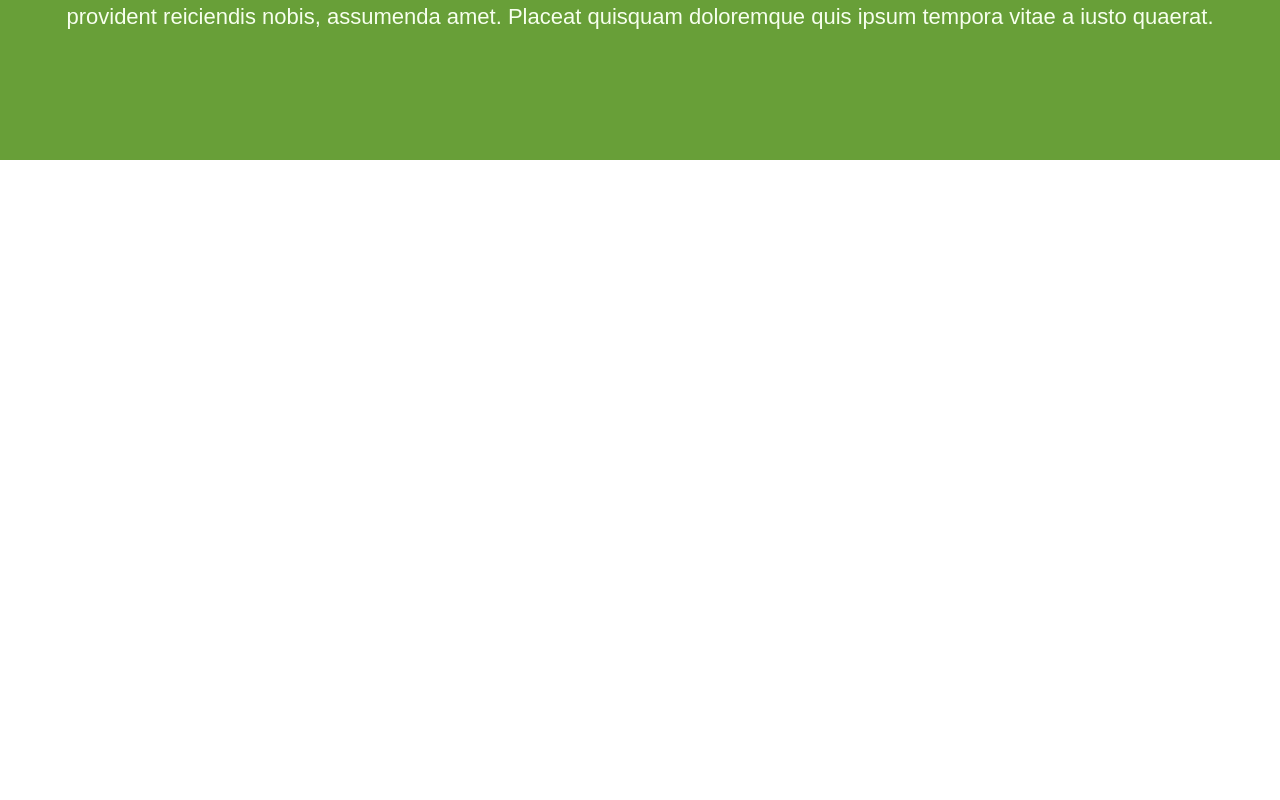
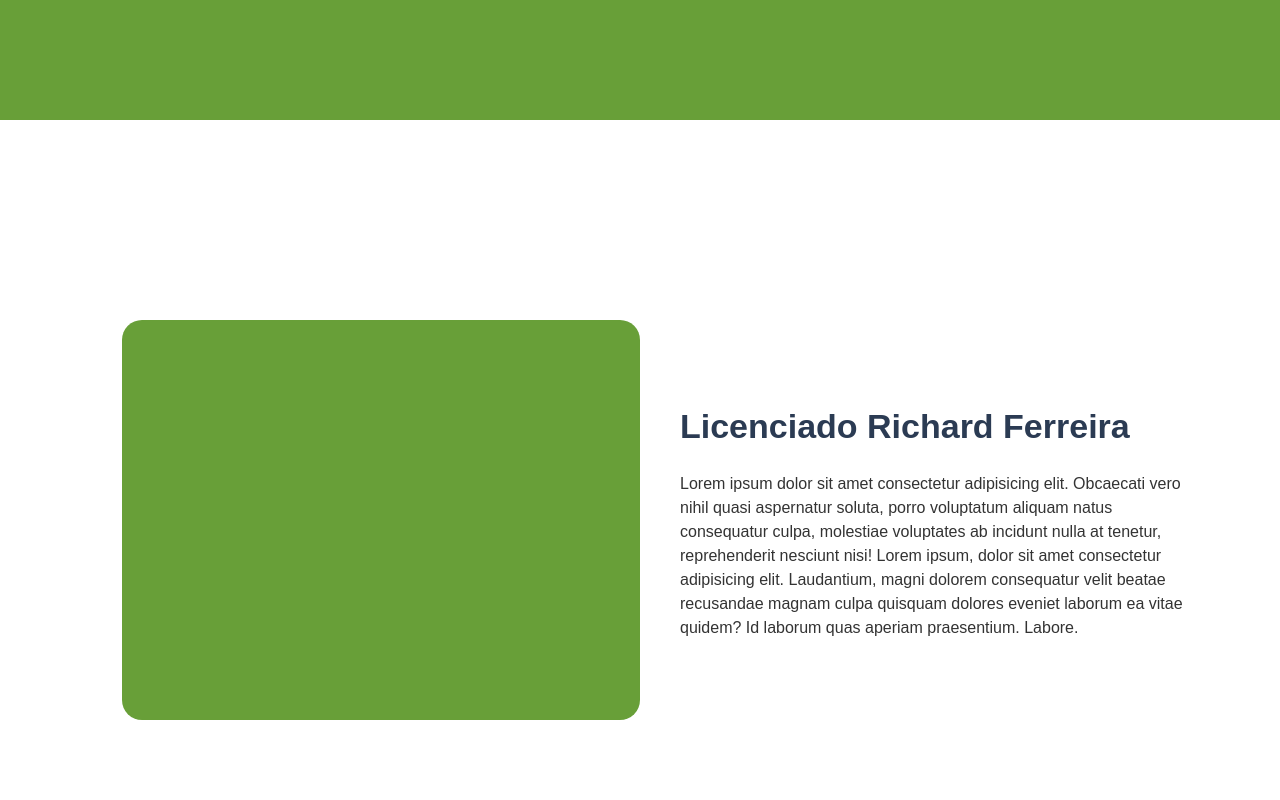
Before and after one commit to urielcamp/FisioSalinas-project, a React (Vite) app: page / in a window 1280 px wide. Shown: the part 1040-1840 px from the top of the page. Built offline with nearby package versions, Linux system fonts and the light colour scheme.

Commit message:
se implemento la seccion about, quedan cosas por mejorar

```diff
--- a/src/components/About.jsx
+++ b/src/components/About.jsx
@@ -3,7 +3,31 @@ import React from 'react'
 const About = () => {
   return (
     <section id='about' className='about-Container'>
-      <article className='physicalTerapy-container'>
+
+      <article className='about'>
+
+        <div className='container-img'>
+
+          <img src="" alt="" />
+
+        </div>
+
+        <div className='container-textAbout'>
+
+          <h2 className='title-about'>
+            Licenciado Richard Ferreira
+          </h2>
+
+          <p className='text-about'>
+            Lorem ipsum dolor sit amet consectetur adipisicing elit. Obcaecati vero nihil quasi aspernatur soluta,
+            porro voluptatum aliquam natus consequatur culpa,
+            molestiae voluptates ab incidunt nulla at tenetur, reprehenderit nesciunt nisi!
+            Lorem ipsum, dolor sit amet consectetur adipisicing elit. Laudantium, magni dolorem consequatur velit
+            beatae recusandae magnam culpa quisquam dolores eveniet laborum ea vitae quidem?
+            Id laborum quas aperiam praesentium. Labore.
+          </p>
+
+        </div>
 
       </article>
 
--- a/src/style/_about.scss
+++ b/src/style/_about.scss
@@ -1,5 +1,47 @@
 .about-Container{
+
     width: 100%;
     height: 100vh;
+    display: grid;
+    align-items: center;
+    justify-items: center;
 
+    .about{
+        width: 90%;
+        height: 90%;
+        display: flex;
+        flex-direction: row;
+        align-items: center;
+        justify-content: center;
+
+        .container-img{
+            background-color: #689f38;
+            width: 45%;
+            height: 400px;
+            margin: 40px;
+            border-radius: 20px;
+        }
+
+        .container-textAbout{
+            display: flex;
+            flex-direction: column;
+            align-items: start;
+            justify-content: center;
+            width: 45%;
+            height: 100%;
+            gap: 20px;
+
+            .title-about{
+
+                font-size: 34px;
+                font-weight: 400;
+                font-weight: bold;
+                color: #2b3b53;
+            }
+
+            .text-about{
+                text-align: start;
+            }
+        }
+    }
 }
--- a/src/style/_header.scss
+++ b/src/style/_header.scss
@@ -2,7 +2,7 @@ header {
     position: -webkit-sticky;
     position: sticky;
     top: 0;
-    background-color: #fff;
+    background-color: #ffffff;
     width: 100%;
     height: 15vh;
     display: flex;
--- a/src/style/_info.scss
+++ b/src/style/_info.scss
@@ -4,7 +4,7 @@
     background-color: #689f38;
     display: grid;
     align-items: center;
-    margin-top: 40px;
+    //margin-top: 40px;
 
 
 
--- a/src/style/_service.scss
+++ b/src/style/_service.scss
@@ -1,4 +1,5 @@
 .service-container{
+
 
     width: 100%;
     height: 100%;
--- a/src/style/style/style.css
+++ b/src/style/style/style.css
@@ -146,6 +146,42 @@ html {
 .about-Container {
   width: 100%;
   height: 100vh;
+  display: grid;
+  align-items: center;
+  justify-items: center;
+}
+.about-Container .about {
+  width: 90%;
+  height: 90%;
+  display: flex;
+  flex-direction: row;
+  align-items: center;
+  justify-content: center;
+}
+.about-Container .about .container-img {
+  background-color: #689f38;
+  width: 45%;
+  height: 400px;
+  margin: 40px;
+  border-radius: 20px;
+}
+.about-Container .about .container-textAbout {
+  display: flex;
+  flex-direction: column;
+  align-items: start;
+  justify-content: center;
+  width: 45%;
+  height: 100%;
+  gap: 20px;
+}
+.about-Container .about .container-textAbout .title-about {
+  font-size: 34px;
+  font-weight: 400;
+  font-weight: bold;
+  color: #2b3b53;
+}
+.about-Container .about .container-textAbout .text-about {
+  text-align: start;
 }
 
 .contact-container {
@@ -174,7 +210,7 @@ html {
 header {
   position: sticky;
   top: 0;
-  background-color: #fff;
+  background-color: #ffffff;
   width: 100%;
   height: 15vh;
   display: flex;
@@ -373,7 +409,6 @@ nav ul li a:hover {
   background-color: #689f38;
   display: grid;
   align-items: center;
-  margin-top: 40px;
 }
 .info-container .textInfo {
   text-align: center;
@@ -386,7 +421,7 @@ nav ul li a:hover {
   width: 100%;
   height: 100%;
   display: grid;
-  align-items: stretch;
+  align-items: center;
   justify-items: center;
 }
 .proceeds-container .title-proceeds {
@@ -397,12 +432,12 @@ nav ul li a:hover {
   margin-bottom: 40px;
 }
 .proceeds-container .proceeds {
+  width: 100%;
+  height: 100%;
   display: flex;
   flex-direction: row;
   flex-wrap: wrap;
   justify-content: center;
-  width: 100%;
-  height: 100%;
 }
 .proceeds-container .proceeds .card-proceeds {
   width: 20%;
```
Also changed, not shown: src/style/_proceeds.scss (+4 -3 lines), 1 other file (tests, documents, lock files or other folders).
